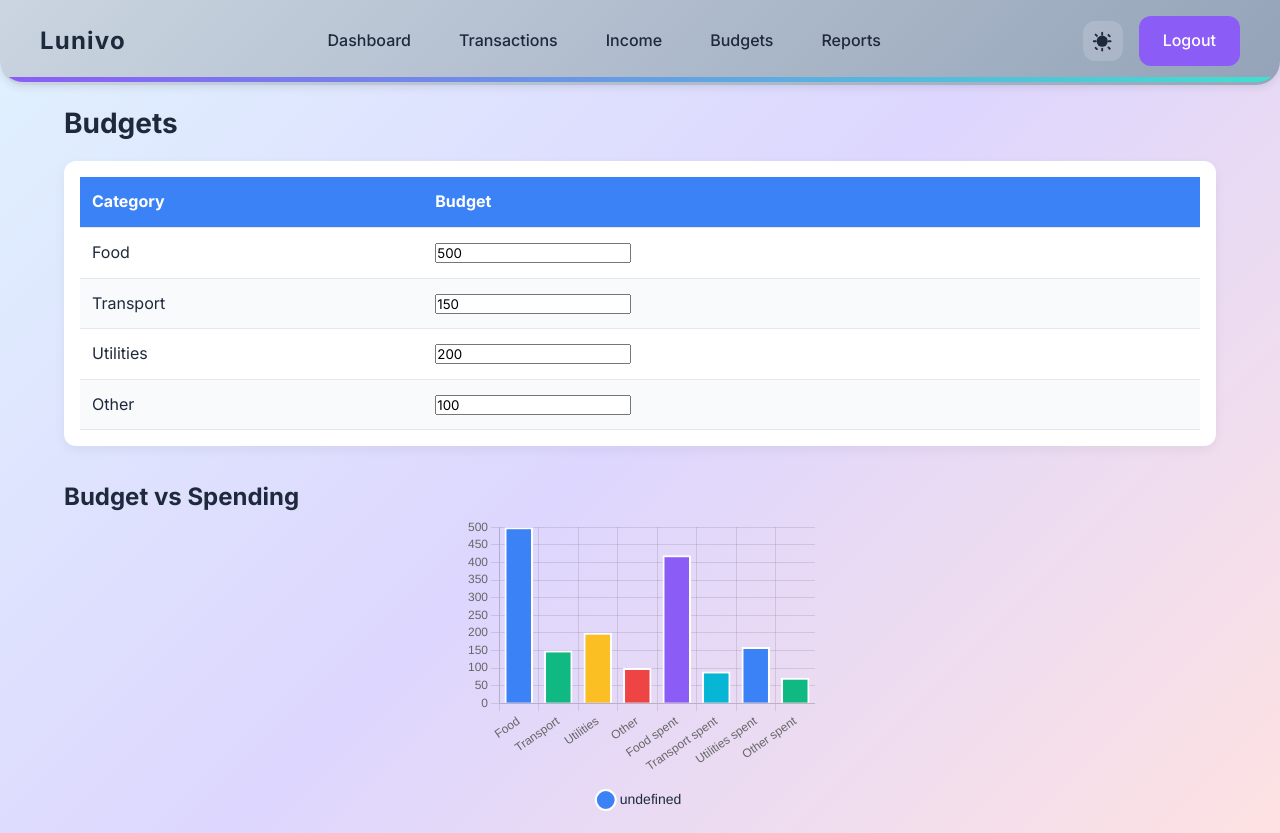
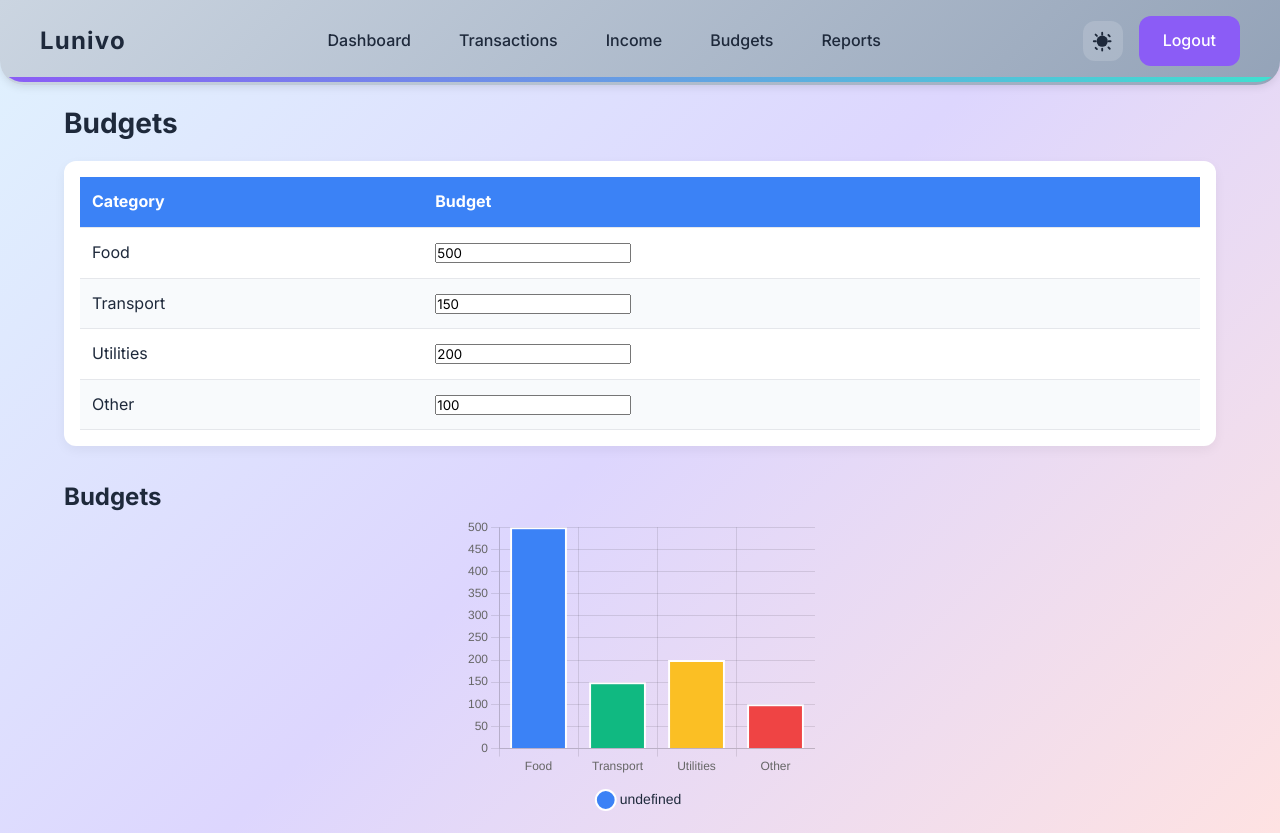
Before and after one commit to FabianC1/Lunivo, a Next.js app: page /budgets in a window 1280 px wide. Built offline with nearby package versions, Linux system fonts and the light colour scheme.

Commit message:
nice charts

```diff
--- a/app/budgets/page.tsx
+++ b/app/budgets/page.tsx
@@ -15,19 +15,14 @@ const initialBudgets: Budgets = {
   Other: 100,
 };
 
-// dummy spending so chart has something
-const dummySpending: Budgets = {
-  Food: 420,
-  Transport: 90,
-  Utilities: 160,
-  Other: 72,
-};
 
 export default function Budgets() {
   const [budgets, setBudgets] = useState<Budgets>(initialBudgets);
 
   function updateCategory(cat: string, amt: number) {
-    setBudgets((prev) => ({ ...prev, [cat]: amt }));
+    // ensure we don't store NaN; fall back to 0 if parsing fails
+    const safe = isNaN(amt) ? 0 : amt;
+    setBudgets((prev) => ({ ...prev, [cat]: safe }));
   }
 
   return (
@@ -48,8 +43,11 @@ export default function Budgets() {
                 <td>
                   <input
                     type="number"
-                    value={amt}
-                    onChange={(e) => updateCategory(cat, parseFloat(e.target.value))}
+                    value={amt === 0 ? "" : amt}
+                    onChange={(e) => {
+                      const v = e.target.value;
+                      updateCategory(cat, v === "" ? 0 : parseFloat(v));
+                    }}
                   />
                 </td>
               </tr>
@@ -59,14 +57,8 @@ export default function Budgets() {
       </div>
 
       <div className={styles.chartSection}>
-        <h2>Budget vs Spending</h2>
-        <Chart data={{
-          ...budgets,
-          ...(Object.keys(dummySpending).reduce((acc, k) => ({
-            ...acc,
-            [k + " spent"]: dummySpending[k],
-          }), {} as Record<string, number>))
-        }} type="bar" />
+        <h2>Budgets</h2>
+        <Chart data={budgets} type="bar" />
       </div>
     </div>
   );
--- a/app/dashboard/dashboard.module.css
+++ b/app/dashboard/dashboard.module.css
@@ -81,6 +81,7 @@
   transition: all 0.3s cubic-bezier(0.4, 0, 0.2, 1);
   position: relative;
   overflow: hidden;
+  margin-top: 2rem; /* add spacing between stacked chart sections */
 }
 
 .chartSection::before {
```
